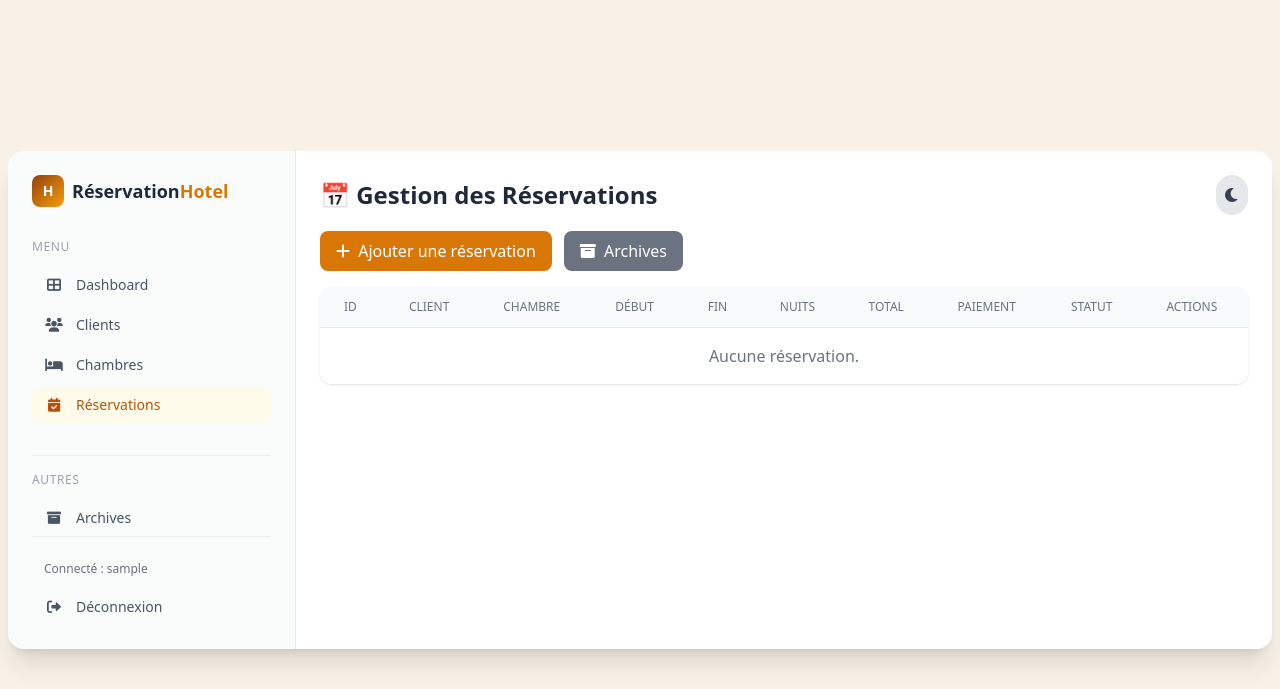
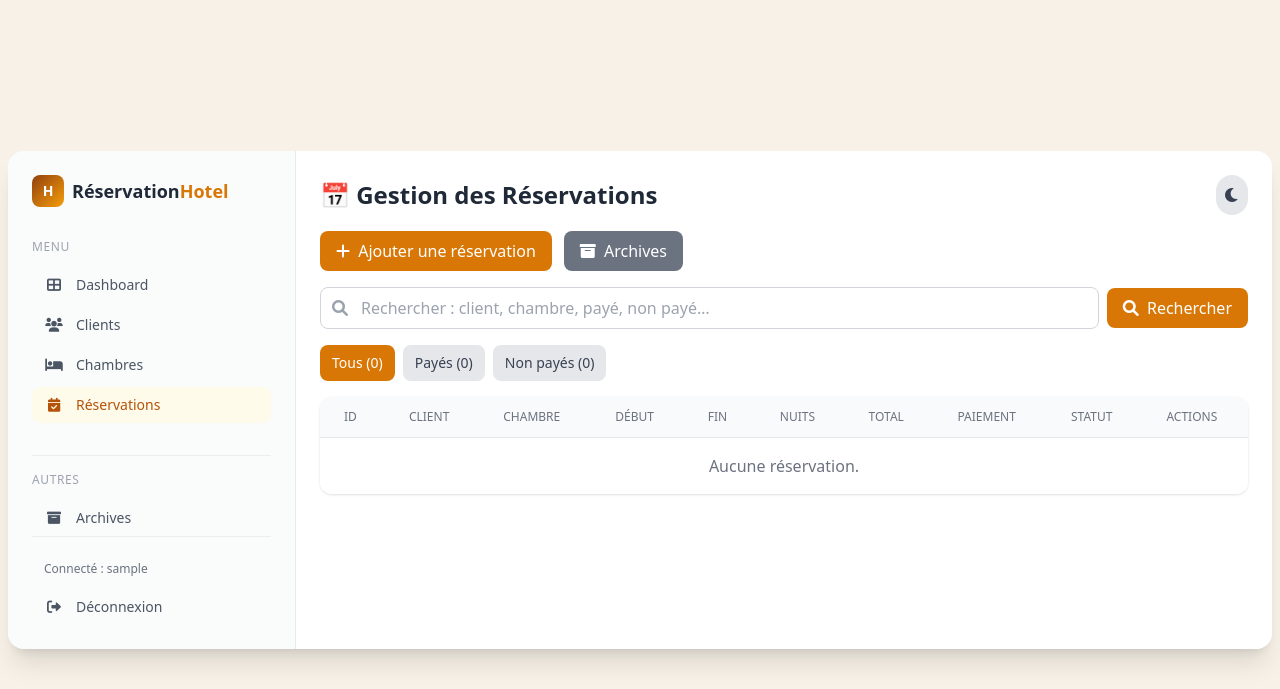
Before and after one commit to rajaonairarico-cyber/Projet_Hotel, a Flask app: page /reservations in a window 1280 px wide. Shown: the top 689 px of the page. Run offline with Flask 3, Linux system fonts and the light colour scheme; the visitor is signed in with stand-in values (Sample User, id 1); data comes from the database, SQL or seed files in the repository; data that the repository does not hold is empty; some libraries are stand-ins or nearby versions.

Commit message:
Ajout recherche et filtres paiement réservations

```diff
--- a/app.py
+++ b/app.py
@@ -11,6 +11,7 @@ Compte administrateur : défini via ADMIN_USERNAME / ADMIN_PASSWORD.
 
 import os
 import secrets
+import unicodedata
 from datetime import datetime, date
 from functools import wraps
 import re
@@ -336,6 +337,25 @@ def supprimer_chambre(chid):
 # ---------------------------------------------------------------------------
 # RÉSERVATIONS
 # ---------------------------------------------------------------------------
+PAYE_TERMS = {"paye", "payee", "payes", "payees", "1"}
+NON_PAYE_TERMS = {"non paye", "non payee", "nonpaye", "nonpayee", "impaye", "impayee", "0"}
+
+
+def normaliser(valeur):
+    texte = "" if valeur is None else str(valeur)
+    texte = unicodedata.normalize("NFD", texte)
+    texte = "".join(c for c in texte if unicodedata.category(c) != "Mn")
+    return texte.replace("–", " ").replace("—", " ").replace("-", " ").lower().strip()
+
+
+def redirect_reservations():
+    return redirect(url_for(
+        "reservations",
+        q=request.args.get("q", ""),
+        paye=request.args.get("paye", ""),
+    ))
+
+
 @app.route("/reservations")
 @login_required
 def reservations():
@@ -356,6 +376,43 @@ def reservations():
         "SELECT * FROM chambre WHERE statut='libre' ORDER BY numero"
     ).fetchall()
     db.close()
+
+    q = request.args.get("q", "").strip()
+    filtre_paiement = request.args.get("paye", "").strip().lower()
+    if filtre_paiement not in ("", "paye", "non-paye"):
+        filtre_paiement = ""
+
+    nq = normaliser(q)
+    terme_paiement = nq in PAYE_TERMS or nq in NON_PAYE_TERMS
+    if not filtre_paiement and nq in PAYE_TERMS:
+        filtre_paiement = "paye"
+    elif not filtre_paiement and nq in NON_PAYE_TERMS:
+        filtre_paiement = "non-paye"
+
+    total_reservations = len(liste)
+    payees_count = sum(1 for r in liste if r["paye"])
+    non_payees_count = total_reservations - payees_count
+
+    if filtre_paiement == "paye":
+        liste = [r for r in liste if r["paye"]]
+    elif filtre_paiement == "non-paye":
+        liste = [r for r in liste if not r["paye"]]
+
+    if nq and not terme_paiement:
+        liste = [r for r in liste if any(
+            nq in normaliser(valeur) for valeur in (
+                r["id_reservation"],
+                r["client_nom"],
+                r["client_prenom"],
+                r["chambre_numero"],
+                r["chambre_type"],
+                r["date_debut"],
+                r["date_fin"],
+                r["statut"],
+                "Payé" if r["paye"] else "Non payé",
+            )
+        )]
+
     today = date.today().isoformat()
     return render_template(
         "reservations.html",
@@ -363,6 +420,11 @@ def reservations():
         tous_clients=tous_clients,
         chambres_dispo=chambres_dispo,
         today=today,
+        q="" if terme_paiement else q,
+        filtre_paiement=filtre_paiement,
+        total_reservations=total_reservations,
+        payees_count=payees_count,
+        non_payees_count=non_payees_count,
     )
 
 
@@ -379,7 +441,7 @@ def ajouter_reservation():
     if not chambre:
         db.close()
         flash("Cette chambre n'est plus disponible.")
-        return redirect(url_for("reservations"))
+        return redirect_reservations()
 
     debut = datetime.strptime(d["date_debut"], "%Y-%m-%d")
     fin = datetime.strptime(d["date_fin"], "%Y-%m-%d")
@@ -387,12 +449,12 @@ def ajouter_reservation():
     if debut.date() < date.today():
         db.close()
         flash("La date de début ne peut pas être dans le passé.")
-        return redirect(url_for("reservations"))
+        return redirect_reservations()
 
     if fin <= debut:
         db.close()
         flash("La date de fin doit être après la date de début.")
-        return redirect(url_for("reservations"))
+        return redirect_reservations()
 
     nb_nuits = max((fin - debut).days, 1)
     montant = nb_nuits * float(chambre["prix_nuit"])
@@ -406,7 +468,7 @@ def ajouter_reservation():
     db.execute("UPDATE chambre SET statut='occupee' WHERE id_chambre=?", (d["chambre_id"],))
     db.commit()
     db.close()
-    return redirect(url_for("reservations"))
+    return redirect_reservations()
 
 
 @app.route("/reservations/supprimer/<int:rid>", methods=["POST"])
@@ -421,7 +483,7 @@ def supprimer_reservation(rid):
     db.execute("DELETE FROM reservation WHERE id_reservation=?", (rid,))
     db.commit()
     db.close()
-    return redirect(url_for("reservations"))
+    return redirect_reservations()
 
 
 # ---------------------------------------------------------------------------
@@ -434,7 +496,7 @@ def payer_reservation(rid):
     res = db.execute("SELECT * FROM reservation WHERE id_reservation=?", (rid,)).fetchone()
     if not res:
         db.close()
-        return redirect(url_for("reservations"))
+        return redirect_reservations()
 
     montant = float(request.form.get("montant", res["montant_total"]))
     mode = request.form.get("mode", "especes")
@@ -454,7 +516,7 @@ def payer_reservation(rid):
     db.commit()
     db.close()
     flash("Paiement enregistré avec succès.")
-    return redirect(url_for("reservations"))
+    return redirect_reservations()
 
 
 @app.route("/reservations/recu/<int:rid>")
@@ -474,7 +536,7 @@ def recu_reservation(rid):
     ).fetchone()
     if not res:
         db.close()
-        return redirect(url_for("reservations"))
+        return redirect_reservations()
 
     total_paye = db.execute(
         "SELECT COALESCE(SUM(montant), 0) AS t FROM paiement WHERE reservation_id=?",
@@ -524,7 +586,7 @@ def terminer_reservation(rid):
         db.commit()
     db.close()
     flash("Réservation terminée, la chambre est maintenant libre.")
-    return redirect(url_for("reservations"))
+    return redirect_reservations()
 
 
 @app.route("/clients/archives")
@@ -590,7 +652,7 @@ def archiver_reservation(rid):
     db.commit()
     db.close()
     flash("Réservation archivée, la chambre est libre.")
-    return redirect(url_for("reservations"))
+    return redirect_reservations()
 
 
 @app.route("/reservations/retirer/<int:rid>", methods=["POST"])
--- a/templates/reservations.html
+++ b/templates/reservations.html
@@ -15,9 +15,42 @@
   </a>
 </div>
 
+<form method="GET" action="{{ url_for('reservations') }}" class="mb-4 flex flex-wrap items-center gap-2">
+  <div class="relative flex-1 min-w-[260px]">
+    <i class="fas fa-search absolute left-3 top-1/2 -translate-y-1/2 text-gray-400"></i>
+    <input type="search" name="q" value="{{ q }}"
+           placeholder="Rechercher : client, chambre, payé, non payé…"
+           class="w-full pl-10 pr-3 py-2 border border-gray-300 dark:border-gray-600 rounded-lg bg-white dark:bg-gray-700 text-gray-900 dark:text-white focus:ring-2 focus:ring-amber-500" />
+  </div>
+  <input type="hidden" name="paye" value="{{ filtre_paiement }}" />
+  <button type="submit" class="bg-amber-600 hover:bg-amber-700 text-white font-medium py-2 px-4 rounded-lg transition">
+    <i class="fas fa-magnifying-glass mr-1"></i> Rechercher
+  </button>
+  {% if q or filtre_paiement %}
+  <a href="{{ url_for('reservations') }}" class="bg-gray-200 hover:bg-gray-300 dark:bg-gray-600 dark:hover:bg-gray-500 text-gray-800 dark:text-white font-medium py-2 px-4 rounded-lg transition">
+    Réinitialiser
+  </a>
+  {% endif %}
+</form>
+
+<div class="mb-4 flex flex-wrap gap-2">
+  <a href="{{ url_for('reservations', q=q, paye='') }}"
+     class="px-3 py-2 rounded-lg text-sm font-medium transition {{ 'bg-amber-600 text-white' if not filtre_paiement else 'bg-gray-200 dark:bg-gray-600 text-gray-700 dark:text-gray-100 hover:bg-gray-300 dark:hover:bg-gray-500' }}">
+    Tous ({{ total_reservations }})
+  </a>
+  <a href="{{ url_for('reservations', q=q, paye='paye') }}"
+     class="px-3 py-2 rounded-lg text-sm font-medium transition {{ 'bg-amber-600 text-white' if filtre_paiement == 'paye' else 'bg-gray-200 dark:bg-gray-600 text-gray-700 dark:text-gray-100 hover:bg-gray-300 dark:hover:bg-gray-500' }}">
+    Payés ({{ payees_count }})
+  </a>
+  <a href="{{ url_for('reservations', q=q, paye='non-paye') }}"
+     class="px-3 py-2 rounded-lg text-sm font-medium transition {{ 'bg-amber-600 text-white' if filtre_paiement == 'non-paye' else 'bg-gray-200 dark:bg-gray-600 text-gray-700 dark:text-gray-100 hover:bg-gray-300 dark:hover:bg-gray-500' }}">
+    Non payés ({{ non_payees_count }})
+  </a>
+</div>
+
 <div id="reservationFormContainer" class="hidden mb-6 p-4 border border-gray-200 dark:border-gray-600 rounded-xl bg-gray-50 dark:bg-gray-700/50">
   <h3 class="text-lg font-semibold text-gray-700 dark:text-gray-200 mb-3">Nouvelle réservation</h3>
-  <form method="POST" action="{{ url_for('ajouter_reservation') }}" class="grid grid-cols-1 md:grid-cols-2 gap-4">
+  <form method="POST" action="{{ url_for('ajouter_reservation', q=q, paye=filtre_paiement) }}" class="grid grid-cols-1 md:grid-cols-2 gap-4">
     <div>
       <label class="block text-sm font-medium text-gray-700 dark:text-gray-300">Client</label>
       <select name="client_id" required class="w-full px-3 py-2 border rounded-lg dark:bg-gray-600 dark:border-gray-500 dark:text-white">
@@ -91,21 +124,21 @@
         </td>
         <td class="px-6 py-4 text-sm font-medium space-x-3 whitespace-nowrap">
           {% if not r['paye'] %}
-          <button type="button" onclick="ouvrirPaiement({{ r['id_reservation'] }}, {{ "%.0f"|format(r['montant_total']) }})"
+          <button type="button" onclick="ouvrirPaiement({{ r['id_reservation'] }}, {{ "%.0f"|format(r['montant_total']) }}, {{ q|tojson }}, {{ filtre_paiement|tojson }})"
                   class="text-green-600 dark:text-green-400 hover:underline"><i class="fas fa-money-bill-wave"></i></button>
           {% endif %}
           <a href="{{ url_for('recu_reservation', rid=r['id_reservation']) }}" class="text-amber-700 dark:text-amber-500 hover:underline"><i class="fas fa-file-pdf"></i></a>
           {% if r['statut'] == 'confirmee' %}
-          <form method="POST" action="{{ url_for('terminer_reservation', rid=r['id_reservation']) }}" class="inline"
+          <form method="POST" action="{{ url_for('terminer_reservation', rid=r['id_reservation'], q=q, paye=filtre_paiement) }}" class="inline"
                 onsubmit="return confirm('Terminer la location ? La chambre sera libérée.');">
             <button type="submit" class="text-amber-700 dark:text-amber-500 hover:underline"><i class="fas fa-door-open"></i></button>
           </form>
           {% endif %}
-          <form method="POST" action="{{ url_for('archiver_reservation', rid=r['id_reservation']) }}" class="inline"
+          <form method="POST" action="{{ url_for('archiver_reservation', rid=r['id_reservation'], q=q, paye=filtre_paiement) }}" class="inline"
                 onsubmit="return confirm('Archiver cette réservation ? La chambre sera libérée.');">
             <button type="submit" class="text-yellow-600 dark:text-yellow-400 hover:underline"><i class="fas fa-archive"></i></button>
           </form>
-          <form method="POST" action="{{ url_for('supprimer_reservation', rid=r['id_reservation']) }}" class="inline"
+          <form method="POST" action="{{ url_for('supprimer_reservation', rid=r['id_reservation'], q=q, paye=filtre_paiement) }}" class="inline"
                 onsubmit="return confirm('Supprimer cette réservation ?');">
             <button type="submit" class="text-red-600 dark:text-red-400 hover:underline"><i class="fas fa-trash"></i></button>
           </form>
@@ -146,9 +179,10 @@
 </div>
 
 <script>
-function ouvrirPaiement(rid, total) {
+function ouvrirPaiement(rid, total, q, paye) {
   document.getElementById('paiementMontant').value = total;
-  document.getElementById('paiementForm').action = '/reservations/payer/' + rid;
+  document.getElementById('paiementForm').action = '/reservations/payer/' + rid +
+    '?q=' + encodeURIComponent(q || '') + '&paye=' + encodeURIComponent(paye || '');
   document.getElementById('paiementModal').classList.remove('hidden');
 }
 </script>
```
